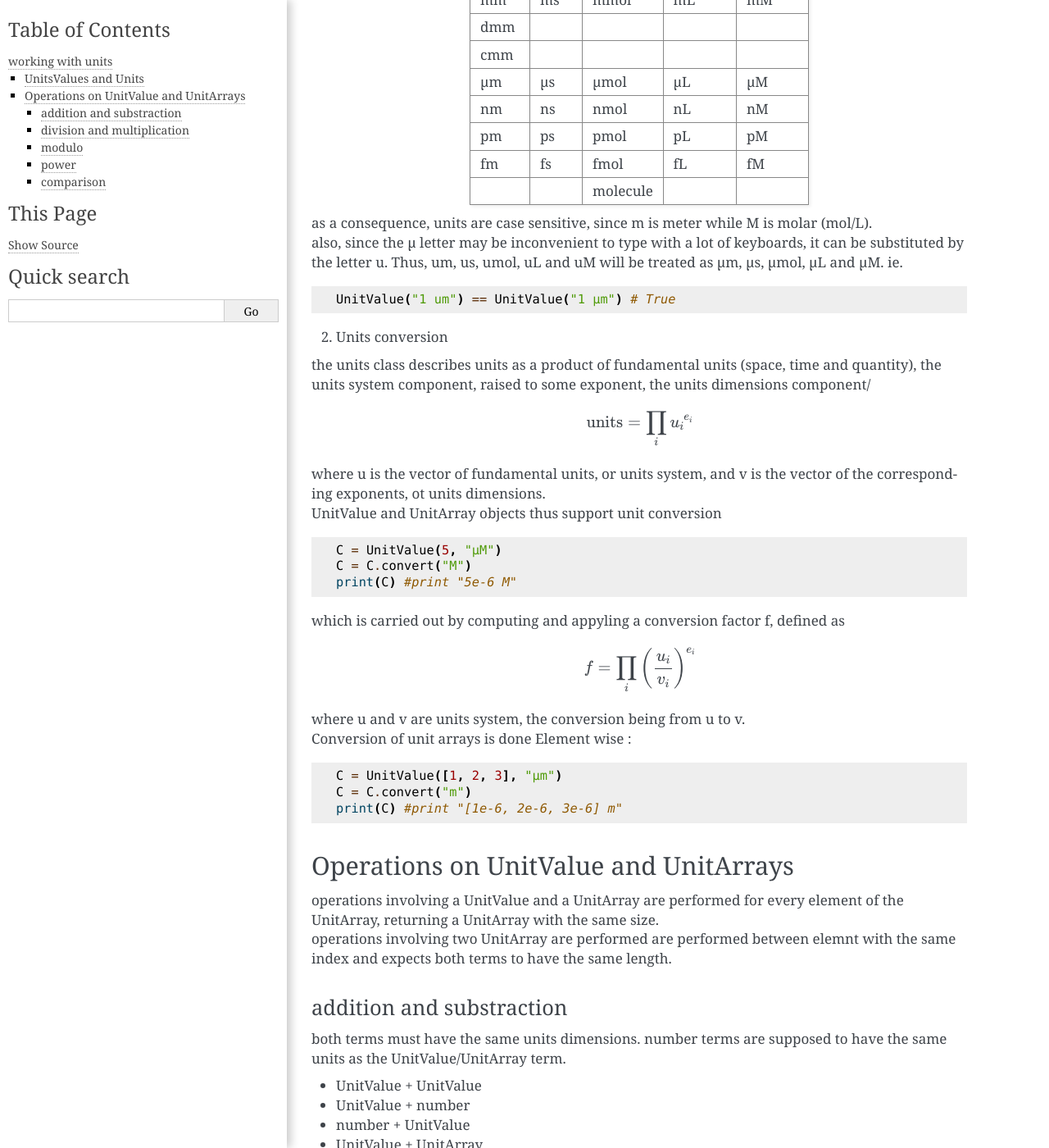
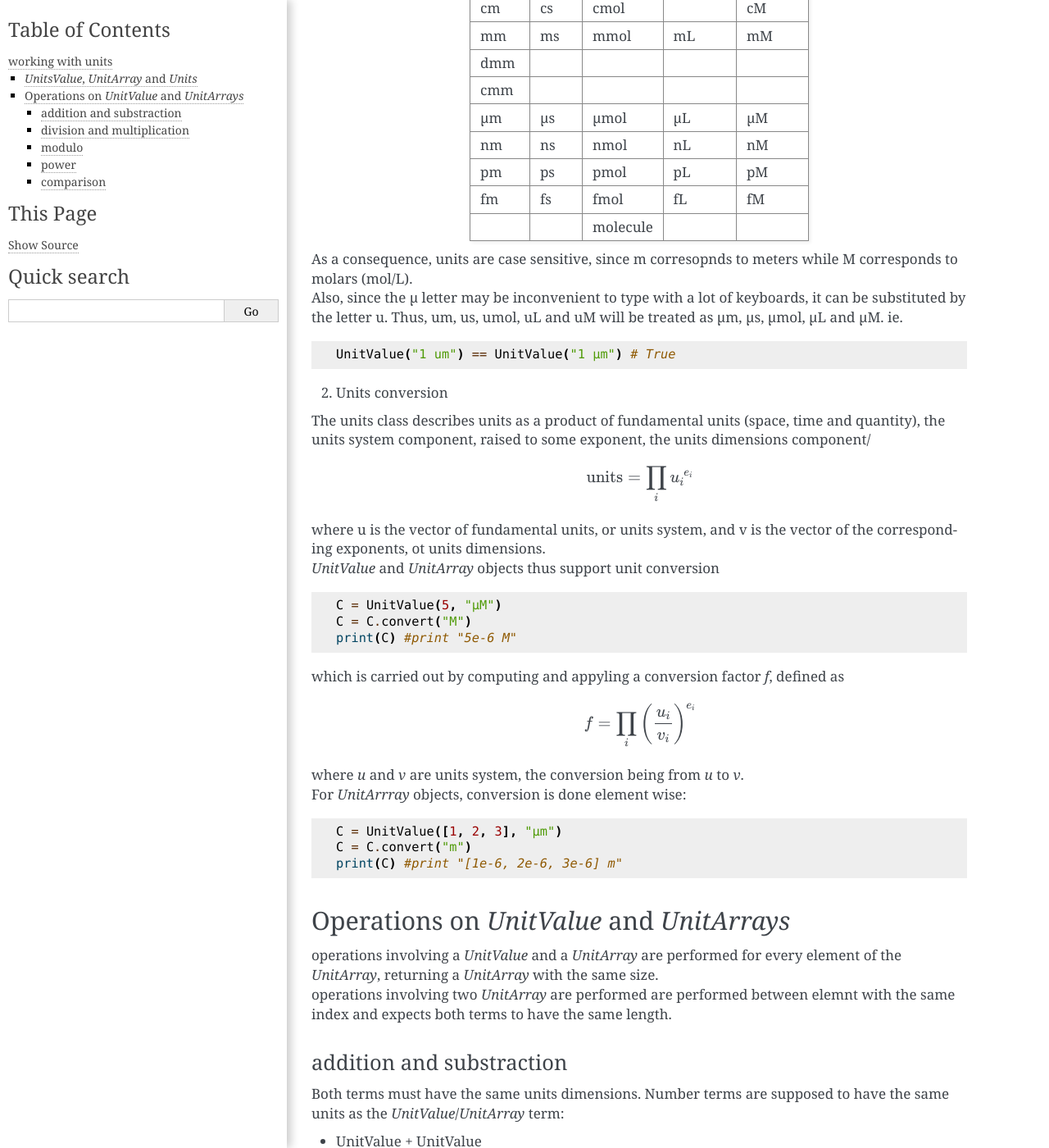
Before and after one commit to ThibaultFillion/strengths, a Sphinx documentation site: the page built from documentation/using_quantities_with_units.rst, in a window 1280 px wide and 1400 px high, scrolled down 1650 px. Shown: the whole window at 82% size. Built offline with Sphinx 7.4.7, drawn with Linux system fonts in a browser that asks for light colours; some of the changed text lies outside the part shown.

Commit message:
Update using_quantities_with_units.rst

```diff
--- a/documentation/using_quantities_with_units.rst
+++ b/documentation/using_quantities_with_units.rst
@@ -1,31 +1,34 @@
 working with units
 ==================
 
-UnitsValues and Units
----------------------
+*UnitsValue*, *UnitArray* and *Units*
+-------------------------------------
 
-1) presentation
+1) Presentation
 
-Strengths represents physical quantities with the UnitValue and UnitArray classes, associating respecitvely a numerical
-value or an array of numerical values to some units. Units themselves are represented by the Units class.
+Strengths represents physical quantities with the *UnitValue* and *UnitArray* classes, associating respecitvely a numerical
+value or an array of numerical values to some physical units. Units themselves are represented by the *Units* class.
+Here is an example of how a *UnitValue* obsects can be declared:
 
 .. code:: python
 
   a = UnitValue(5, "µM")
+  a = UnitValue(5, "uM")
   a = UnitValue("5 µM")
   a = parse_unitvalue(5, "µM")
   a = UnitValue(5, Units("µM"))
 
-all the declaration above are equivalent, setting the variable a as 5 micromolar.
+All the declaration above are equivalent, setting the variable a as 5 micromolar.
+Now, examples for the *UnitArray* class:
 
 .. code:: python
 
   a = UnitArray([1,2,3], "µM")
   a = UnitArray([1,2,3], Units("µM"))
 
-while both of the above declarations creates an array of values in micromolar (1 µM, 2 µM and 3 µM).
+Both of the above declarations creates an array of values in micromolar (1 µM, 2 µM and 3 µM).
 
-UnitValue and Units objects can be created from a string, as shown above. the UnitValue string representation
+*UnitValue* and *Units* objects can be created from a string, as shown above. the UnitValue string representation
 is made of a number litteral followed by a Units string representation, separated by one or more whitespaces
 
 .. code:: python
@@ -40,9 +43,8 @@
   UnitValue("[1, 2] µm/s")   # wrong.
   UnitValue("{'v', 1} µm/s") # wrong.
 
-The Units string representation syntax is simple :
-
-units should be a list of symbols separated by "." (multiplication) or "/" (inverse multiplication).
+The syntax for *Units* strings is quite simple:
+Those should be a list of symbols separated by "." (multiplication) or "/" (division).
 
 .. code:: python
 
@@ -50,7 +52,7 @@
   parse_units("mol/µm. s") # wrong, white space in the unit expression.
   parse_units("mol//µm.s") # wrong, successive "/" have no meaning.
 
-a symbol can be immediately followed by a positive non signed or negative exponent.
+A symbol can be immediately followed by a positive non signed or negative exponent.
 If absent, the exponent is assumed to be 1. The exponent must be an integer.
 
 .. code:: python
@@ -97,10 +99,10 @@
 |     |    |molecule|      |       |
 +-----+----+--------+------+-------+
 
-as a consequence, units are case sensitive, since m is meter
-while M is molar (mol/L).
+As a consequence, units are case sensitive, since m corresopnds to meters
+while M corresponds to molars (mol/L).
 
-also, since the µ letter may be inconvenient to type
+Also, since the µ letter may be inconvenient to type
 with a lot of keyboards, it can be substituted by the letter u.
 Thus, um, us, umol, uL and uM will be treated as µm, µs, µmol, µL and µM.
 ie.
@@ -111,7 +113,7 @@
 
 2) Units conversion
 
-the units class describes units as a product of fundamental units (space, time and quantity), the units system component,
+The units class describes units as a product of fundamental units (space, time and quantity), the units system component,
 raised to some exponent, the units dimensions component/
 
 .. math::
@@ -121,7 +123,7 @@
 where u is the vector of fundamental units, or units system,
 and v is the vector of the corresponding exponents, ot units dimensions.
 
-UnitValue and UnitArray objects thus support unit conversion
+*UnitValue* and *UnitArray* objects thus support unit conversion
 
 .. code:: python
 
@@ -129,14 +131,14 @@
   C = C.convert("M")
   print(C) #print "5e-6 M"
 
-which is carried out by computing and appyling a conversion factor f, defined as
+which is carried out by computing and appyling a conversion factor *f*, defined as
 
 .. math::
   f = \prod_i {\left( \frac{u_i}{v_i} \right) }^{e_i}
 
-where u and v are units system, the conversion being from u to v.
+where *u* and *v* are units system, the conversion being from *u* to *v*.
 
-Conversion of unit arrays is done Element wise :
+For *UnitArrray* objects, conversion is done element wise:
 
 .. code:: python
 
@@ -144,20 +146,20 @@
   C = C.convert("m")
   print(C) #print "[1e-6, 2e-6, 3e-6] m"
 
-Operations on UnitValue and UnitArrays
---------------------------------------
+Operations on *UnitValue* and *UnitArrays*
+------------------------------------------
 
-operations involving a UnitValue and a UnitArray are performed
-for every element of the UnitArray, returning a UnitArray with the same size.
+operations involving a *UnitValue* and a *UnitArray* are performed
+for every element of the *UnitArray*, returning a *UnitArray* with the same size.
 
-operations involving two UnitArray are performed are performed between elemnt with the same index
+operations involving two *UnitArray* are performed are performed between elemnt with the same index
 and expects both terms to have the same length.
 
 addition and substraction
 ^^^^^^^^^^^^^^^^^^^^^^^^^
 
-both terms must have the same units dimensions.
-number terms are supposed to have the same units as the UnitValue/UnitArray term.
+Both terms must have the same units dimensions.
+Number terms are supposed to have the same units as the *UnitValue*/*UnitArray* term:
 
 * UnitValue + UnitValue
 * UnitValue + number
@@ -172,8 +174,8 @@
 division and multiplication
 ^^^^^^^^^^^^^^^^^^^^^^^^^^^
 
-terms can have the any units dimensions.
-number terms are supposed to be unitless.
+Terms can have the any units dimensions.
+Number terms are supposed to be unitless:
 
 * UnitValue + UnitValue
 * UnitValue + number
@@ -188,8 +190,8 @@
 modulo
 ^^^^^^
 
-terms can have the any units dimensions.
-number terms are supposed to have the same units as the UnitValue/UnitArray term.
+Terms can have the any units dimensions.
+Number terms are supposed to have the same units as the UnitValue/UnitArray term:
 
 * UnitValue % UnitValue
 * UnitValue % number
@@ -215,7 +217,7 @@
 * UnitValue != UnitValue
 * UnitValue != number
 
-for the rest, compared UnitValue object must have the same units dimensions
+For the rest, compared UnitValue object must have the same units dimensions:
 
 * UnitValue > UnitValue
 * UnitValue > number
```
Also changed, not shown: other parts of documentation/using_quantities_with_units.rst (+1 -1 lines).
